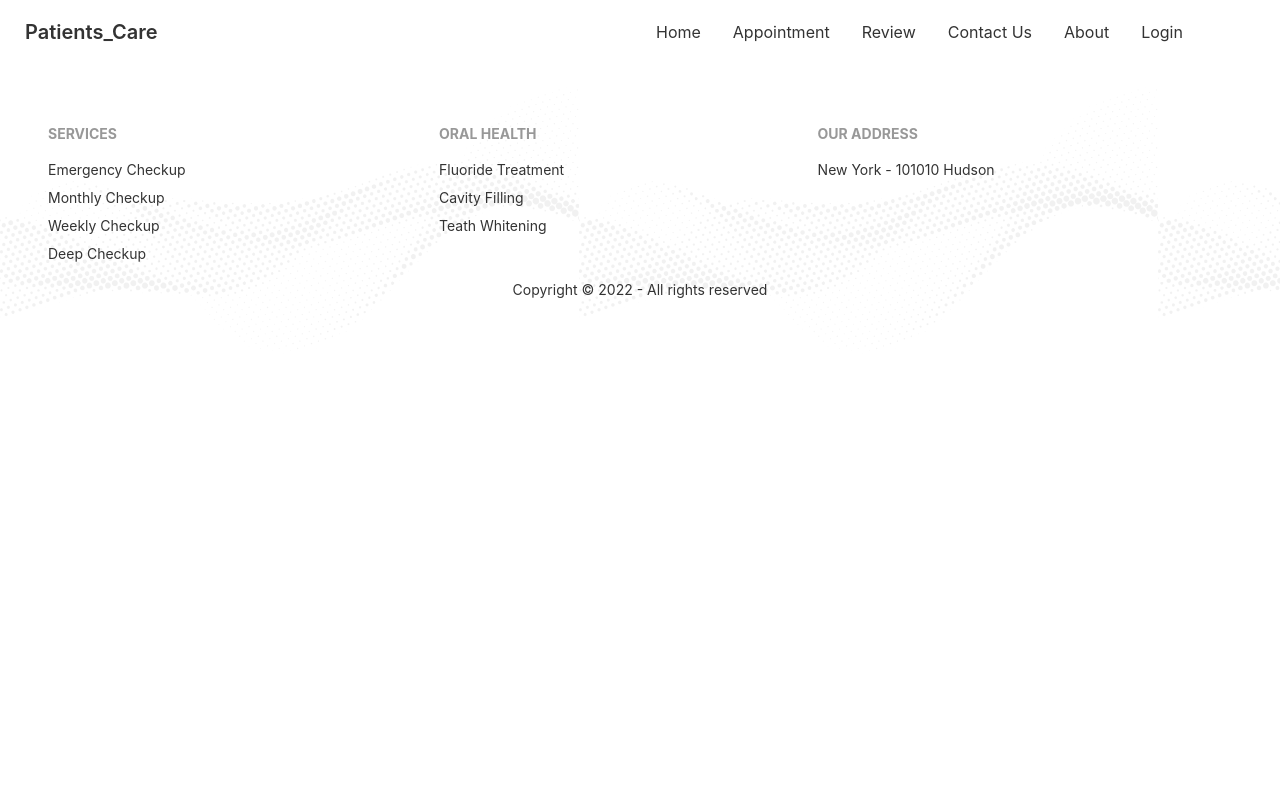
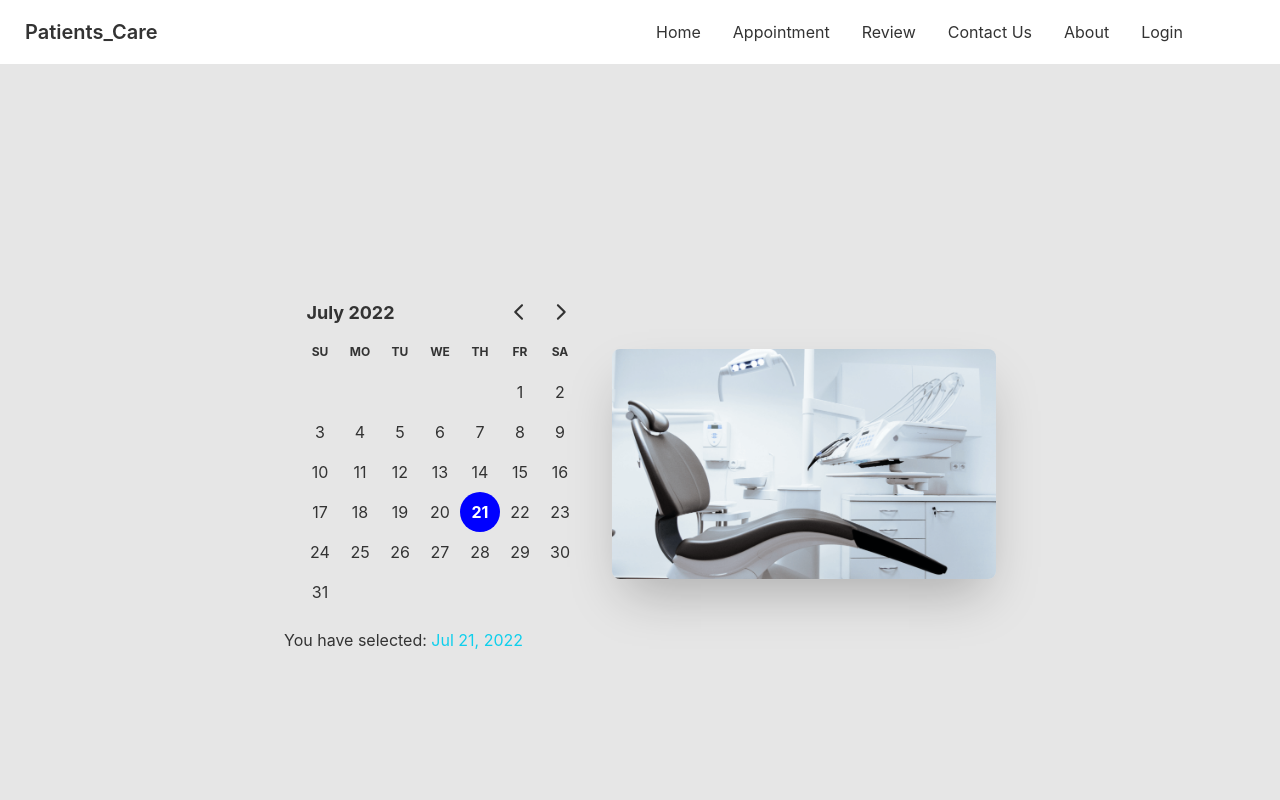
Before and after one commit to mdsohag65/patient-care-client, a React (Create React App) app: page /appointment in a window 1280 px wide. Shown: the top 800 px of the page. Built offline with nearby package versions, Linux system fonts and the light colour scheme.

Commit message:
set appointmentBanner

```diff
--- a/package.json
+++ b/package.json
@@ -7,7 +7,9 @@
     "@testing-library/react": "^13.3.0",
     "@testing-library/user-event": "^13.5.0",
     "daisyui": "^2.19.1",
+    "date-fns": "^2.29.1",
     "react": "^18.2.0",
+    "react-day-picker": "^8.0.7",
     "react-dom": "^18.2.0",
     "react-router-dom": "^6.3.0",
     "react-scripts": "5.0.1",
--- a/src/App.js
+++ b/src/App.js
@@ -1,9 +1,9 @@
 import { Routes, Route } from 'react-router-dom';
 import './App.css';
 import About from './Pages/About/About';
+import Appointment from './Pages/Appoinment/Appointment';
 import Home from './Pages/Home/Home';
 import Login from './Pages/Login/Login';
-import Footer from './Pages/Shared/Footer';
 import Navbar from './Pages/Shared/Navbar';
 
 function App() {
@@ -13,9 +13,9 @@
       <Routes>
         <Route path='/' element={<Home />}></Route>
         <Route path='about' element={<About />}></Route>
+        <Route path='appointment' element={<Appointment />}></Route>
         <Route path='login' element={<Login />}></Route>
       </Routes>
-      <Footer></Footer>
     </div>
   );
 }
--- /dev/null
+++ b/src/Pages/Appoinment/AppointBanner.js
@@ -0,0 +1,28 @@
+import React, { useState } from 'react';
+import chair from '../../assets/images/chair.png';
+import { DayPicker } from 'react-day-picker';
+import 'react-day-picker/dist/style.css';
+import { format } from 'date-fns';
+
+const AppointBanner = () => {
+    const [date, setDate] = useState(new Date());
+    return (
+        <section>
+            <div class="hero min-h-screen bg-base-200">
+                <div class="hero-content flex-col lg:flex-row-reverse">
+                    <img src={chair} class="max-w-sm rounded-lg shadow-2xl" alt='' />
+                    <div>
+                        <DayPicker
+                            mode='single'
+                            selected={date}
+                            onSelect={setDate}
+                        />
+                        <p>You have selected: <span className='text-primary'>{format(date, 'PP')}</span></p>
+                    </div>
+                </div>
+            </div>
+        </section>
+    );
+};
+
+export default AppointBanner;
--- /dev/null
+++ b/src/Pages/Appoinment/Appointment.js
@@ -0,0 +1,14 @@
+import React from 'react';
+import Footer from '../Shared/Footer';
+import AppointBanner from './AppointBanner';
+
+const Appointment = () => {
+    return (
+        <div>
+            <AppointBanner></AppointBanner>
+            <Footer></Footer>
+        </div>
+    );
+};
+
+export default Appointment;
--- a/src/Pages/Home/Home.js
+++ b/src/Pages/Home/Home.js
@@ -1,4 +1,5 @@
 import React from 'react';
+import Footer from '../Shared/Footer';
 import Banner from './Banner';
 import Contact from './Contact';
 import Info from './Info';
@@ -15,6 +16,7 @@
             <MakeAppointment></MakeAppointment>
             <Testimonials></Testimonials>
             <Contact></Contact>
+            <Footer></Footer>
         </div>
     );
 };
--- a/src/Pages/Home/Info.js
+++ b/src/Pages/Home/Info.js
@@ -8,7 +8,7 @@
     return (
         <div className='grid grid-cols-1 lg:grid-cols-3 gap-5 px-6'>
             <InfoCard cardTitle="Opening Hours" cardText="Lorem Ipsum is simply dummy text of the pri" bgClass="bg-gradient-to-r from-secondary to-primary" img={clock}></InfoCard>
-            <InfoCard cardTitle="Visit our location" cardText="Brooklyn, NY 10036, United States" bgClass="bg-neutral" img={marker}></InfoCard>
+            <InfoCard cardTitle="Visit our location" cardText="Brooklyn, NY 10036, United States" bgClass="bg-black" img={marker}></InfoCard>
             <InfoCard cardTitle="Contact us now" cardText="+000 123 456789" bgClass="bg-gradient-to-r from-primary to-secondary" img={phone}></InfoCard>
         </div>
     );
```
Also changed, not shown: 1 other file (tests, documents, lock files or other folders).
